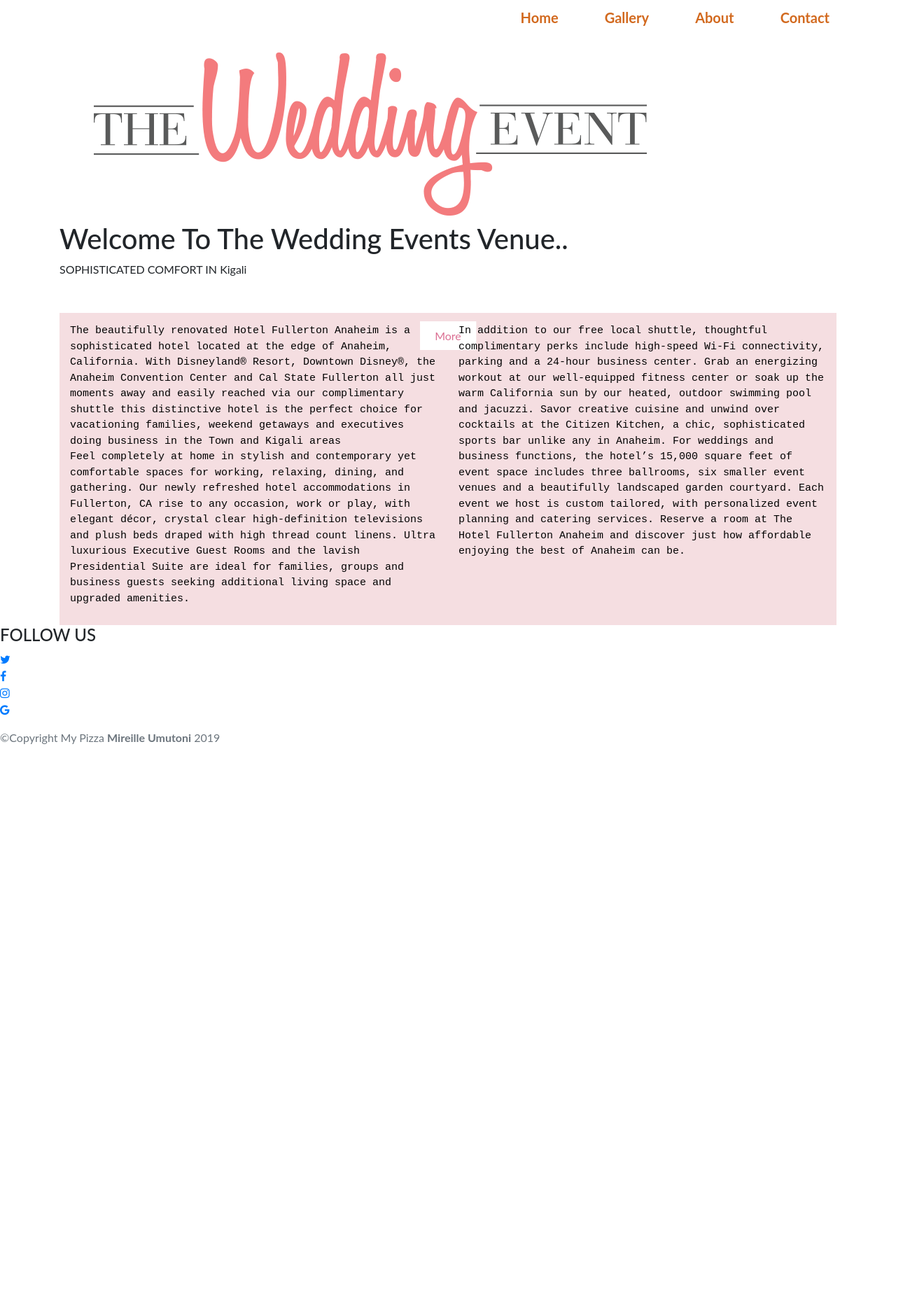
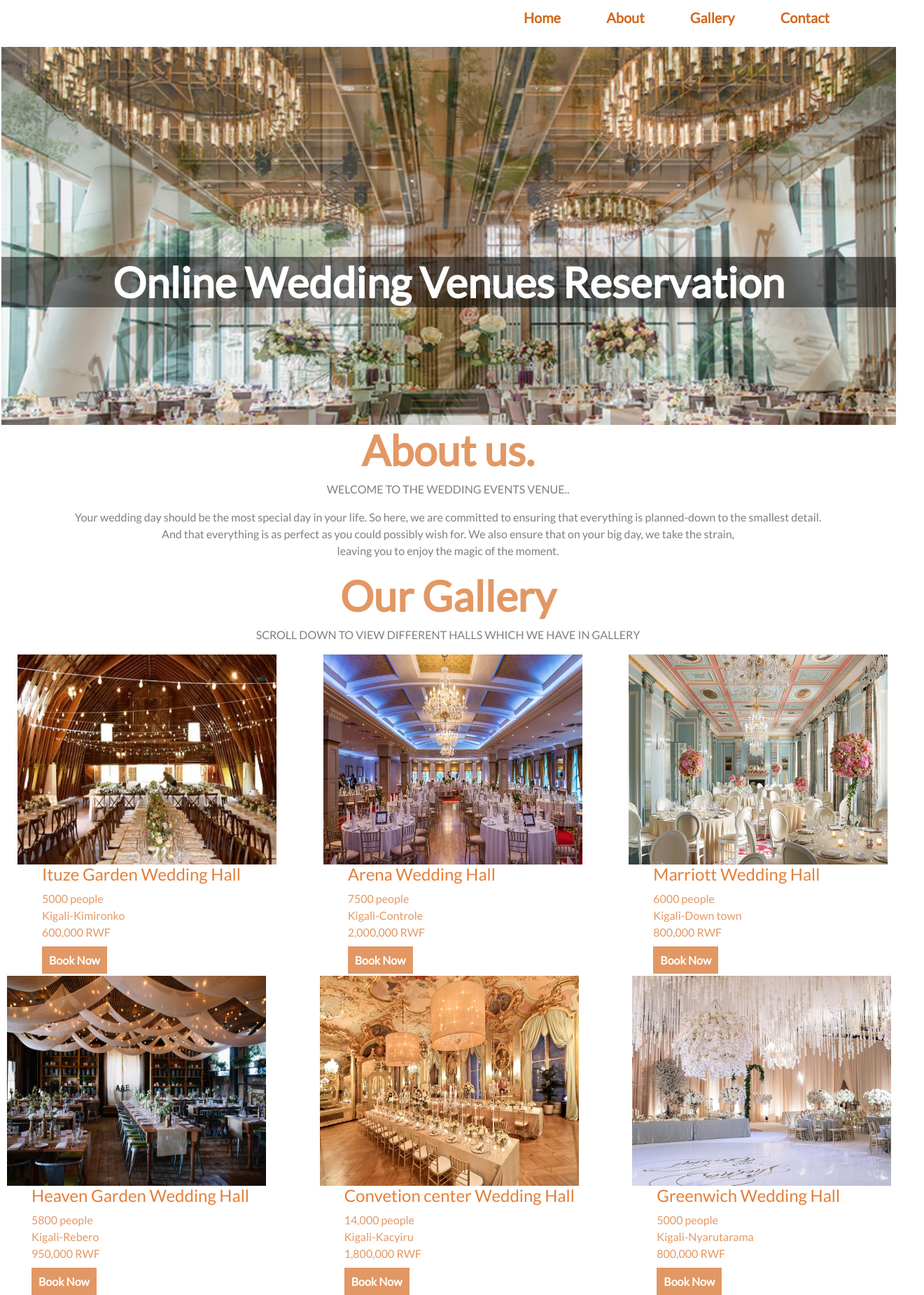
Before and after one commit to usanaseFrancoise/weddingHalls, a plain HTML site: page index.html in a window 1280 px wide. Shown: the top 1850 px of the page at 70% size, 1320 px wide, since content can reach past the window. Before the commit the page ends 1082 px from the top, so only its background shows below. Drawn offline with Linux system fonts and the light colour scheme; files that its build step writes are made by us from their sources.

Commit message:
deletion of unimportant codes and pages

```diff
--- a/index.html
+++ b/index.html
@@ -1,81 +1,142 @@
 <!DOCTYPE html>
+<html lang="en">
 
-<html>
 <head>
-    <meta charset="utf-8" />
-    <meta http-equiv="X-UA-Compatible" content="IE=edge">
-    <title>wedding Venue</title>
-    <meta name="viewport" content="width=device-width, initial-scale=1">
+  <meta charset="UTF-8">
+  <meta name="viewport" content="width=device-width, initial-scale=1.0">
+  <meta http-equiv="X-UA-Compatible" content="ie=edge">
+  <title>wedding halls</title>
+  <link rel="stylesheet" type="text/css" media="screen" href="css/styles.css" />
+  <link rel="stylesheet" type="text/css" media="screen" href="css/bootstrap.min.css" />
+  <link href="https://fonts.googleapis.com/css?family=Lato" rel="stylesheet" />
+</head>
 
-
-    <link rel="stylesheet" type="text/css" media="screen" href="css/bootstrap.css" />
-    <link rel="stylesheet" type="text/css" media="screen" href="css/styles.css" />
-    <link href="https://stackpath.bootstrapcdn.com/font-awesome/4.7.0/css/font-awesome.min.css" rel="stylesheet">
-</head>
 <body>
   <div class="main">
     <header>
-                <sectionA>
+
 
       <nav>
         <ul>
-                        <li class="actives"><a href="index.html"><strong>Home</strong></a></li>
+          <li class="actives"><a href="index1.html"><strong>Home</strong></a></li>
+          <li><a href="#about"><strong>About</strong></a></li>
           <li><a href="#gallery"><strong>Gallery</strong></a></li>
-                        <li ><a href="#about"><strong>About</strong></a></li>
           <li><a href="#contact"><strong>Contact</strong></a></li>
 
         </ul>
       </nav>
-                   <div class ="logo">
-                      <a href ="#"><img src = "image/LOGO.png"></a></div>
-                   <!-- <h1>Enjoy</h1>
-                   <p>Your Best Day Ever.</p> -->
 
-                   <div class="button" >
-                        <a href="menu.html" class="active">More</a>
-
-                     </div>
-                </sectionA>
-        </div>
     </header>
-    <div class="container">
 
 
-        <h1>Welcome To The Wedding Events Venue..</h1>
-        <p>SOPHISTICATED COMFORT IN Kigali</p>
-
-      <div class="one">
+    <div class="pictures">
+      <div class="title">
+        <h1>Online Wedding Venues Reservation</h1>
+   </div>
+    </div>
+    <div id="about">
+      <h1>About us.</h1>
+      <p>WELCOME TO THE WEDDING EVENTS VENUE..</p>
+      <p>Your wedding day should be the most special day in your life. So here, we are committed to ensuring that everything is planned-down to the smallest detail. </br>And that everything is as perfect as you could possibly wish for. We also ensure that on your big day, we take the strain, </br>leaving you to enjoy the magic of the moment. </p>
+    </div>
+    <div id="gallery">
+      <h1>Our Gallery</h1>
+      <p>SCROLL DOWN TO VIEW DIFFERENT HALLS WHICH WE HAVE IN GALLERY</p>
+    </div>
     <div class="row">
-            <div class="col-md-6">
-
-                <!-- <h2>About</h2> -->
-                <p>The beautifully renovated Hotel Fullerton Anaheim is a sophisticated hotel located at the edge of Anaheim, California. With Disneyland® Resort, Downtown Disney®, the Anaheim Convention Center and Cal State Fullerton all just moments away and easily reached via our complimentary shuttle this distinctive hotel is the perfect choice for vacationing families, weekend getaways and executives doing business in the Town and Kigali areas
-                    <br>Feel completely at home in stylish and contemporary yet comfortable spaces for working, relaxing, dining, and gathering. Our newly refreshed hotel accommodations in Fullerton, CA rise to any occasion, work or play, with elegant décor, crystal clear high-definition televisions and plush beds draped with high thread count linens. Ultra luxurious Executive Guest Rooms and the lavish Presidential Suite are ideal for families, groups and business guests seeking additional living space and upgraded amenities.</p>
+      <div class="col-md-4">
+        <img height="300px" width="400" src="image/venue15.jpeg">
+        <div class="gallerytext">
+          <h4>Ituze Garden Wedding Hall</h4>
+          <p>5000 people</br>
+            Kigali-Kimironko</br>
+            600,000 RWF</p>
+          <a href="#">Book Now</a>
         </div>
-            <div class="col-md-6">
-
-                  <!-- <h2>Our services</h2> -->
-                  <p>In addition to our free local shuttle, thoughtful complimentary perks include high-speed Wi-Fi connectivity, parking and a 24-hour business center. Grab an energizing workout at our well-equipped fitness center or soak up the warm California sun by our heated, outdoor swimming pool and jacuzzi. Savor creative cuisine and unwind over cocktails at the Citizen Kitchen, a chic, sophisticated sports bar unlike any in Anaheim. For weddings and business functions, the hotel’s 15,000 square feet of event space includes three ballrooms, six smaller event venues and a beautifully landscaped garden courtyard. Each event we host is custom tailored, with personalized event planning and catering services.
-                       Reserve a room at The Hotel Fullerton Anaheim and discover just how affordable enjoying the best of Anaheim can be.</p>
+      </div>
+      <div class="col-md-4">
+        <img height="300px" width="400" src="image/venue12.jpg">
+        <div class="gallerytext">
+          <h4>Arena Wedding Hall</h4>
+          <p>7500 people</br>
+            Kigali-Controle</br>
+            2,000,000 RWF</p>
+          <a href="#">Book Now</a>
+      </div>
+      </div>
+      <div class="col-md-4">
+        <img height="300px" width="400" src="image/venue13.jpg">
+        <div class="gallerytext">
+          <h4>Marriott Wedding Hall</h4>
+          <p>6000 people</br>
+            Kigali-Down town</br>
+            800,000 RWF</p>
+          <a href="#">Book Now</a>
+      </div>
+    </div>
+    <div class="row">
+      <div class="col-md-4">
+        <img height="300px" width="400" src="image/venue11.jpg">
+        <div class="gallerytext">
+          <h4>Heaven Garden Wedding Hall</h4>
+          <p>5800 people</br>
+            Kigali-Rebero</br>
+            950,000 RWF</p>
+          <a href="#">Book Now</a>
+      </div>
+      </div>
+      <div class="col-md-4">
+        <img height="300px" width="400" src="image/venue9.jpg">
+        <div class="gallerytext">
+          <h4>Convetion center Wedding Hall</h4>
+          <p>14,000 people</br>
+            Kigali-Kacyiru</br>
+            1,800,000 RWF</p>
+          <a href="#">Book Now</a>
+      </div>
+      </div>
+      <div class="col-md-4">
+        <img height="300px" width="400" src="image/venue8.png">
+        <div class="gallerytext">
+          <h4>Greenwich Wedding Hall</h4>
+          <p>5000 people</br>
+            Kigali-Nyarutarama</br>
+            800,000 RWF</p>
+          <a href="#">Book Now</a>
+      </div>
+    </div>
+    <div class="row">
+      <div class="col-md-4">
+        <img height="300px" width="400" src="image/venue7.jpg">
+        <div class="gallerytext">
+          <h4>Serena Wedding Hall</h4>
+          <p>5000 people</br>
+            Rubavu-Gisenyi city</br>
+            800,000 RWF</p>
+          <a href="#">Book Now</a>
+      </div>
+      </div>
+      <div class="col-md-4">
+        <img height="300px" width="400" src="image/venue4.jpg">
+        <div class="gallerytext">
+          <h4>Hill view Wedding Hall</h4>
+          <p>6000 people</br>
+            Rubavu-Gisenyi</br>
+            600,000 RWF</p>
+          <a href="#">Book Now</a>
+      </div>
+      </div>
+      <div class="col-md-4">
+        <img height="300px" width="400" src="image/venue5.jpg">
+        <div class="gallerytext">
+          <h4>La palme Wedding Hall</h4>
+          <p>5000 people</br>
+            Kigali-Kimironko</br>
+            700,000 RWF</p>
+          <a href="#">Book Now</a>
       </div>
     </div>
   </div>
-    </div>
-
-         <footer>
-                        <div class="footer">
-                                <h4>FOLLOW US</h4>
-                                <ul>
-                                <li> <a href="www.twitter.com" class="twitter"><i class="fa fa-twitter"></i></a></li>
-                                <li><a href="www.facebook.com" class="facebook"><i class="fa fa-facebook"></i></a></li>
-                                <li><a href="www.instagram.com" class="instagram"><i class="fa fa-instagram"></i></a></li>
-                                <li><a href="www.google.com" class="google"><i class="fa fa-google"></i></a></li>
-                                  </ul>
-                                  <p class="copyright text-muted">&copy;Copyright My Pizza <strong>Mireille Umutoni</strong> 2019</p>
-                                </div>
-
-         </div>
-            <script src="scripts.js"></script>
 </body>
 
 </html>
```
Also changed, not shown: index1.html (deleted, +0 -142 lines). Lines whose indentation alone changed are shown as unchanged.
